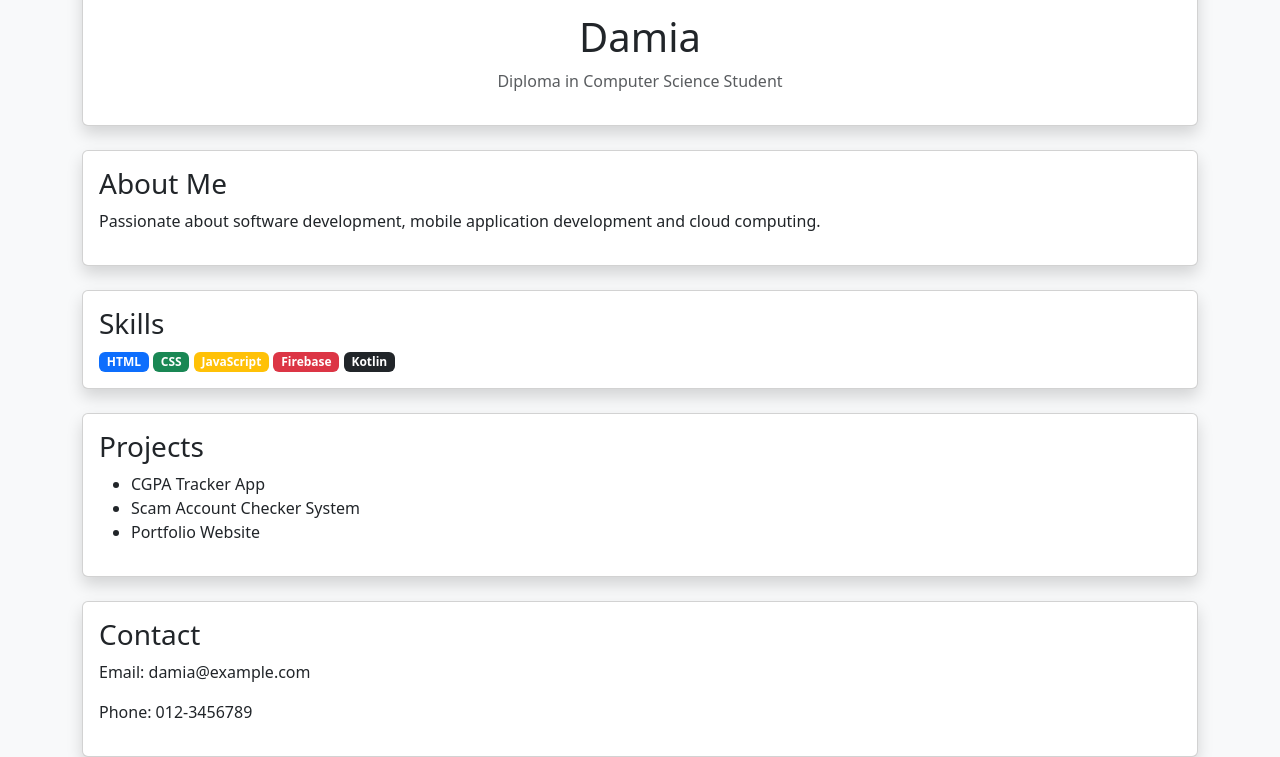
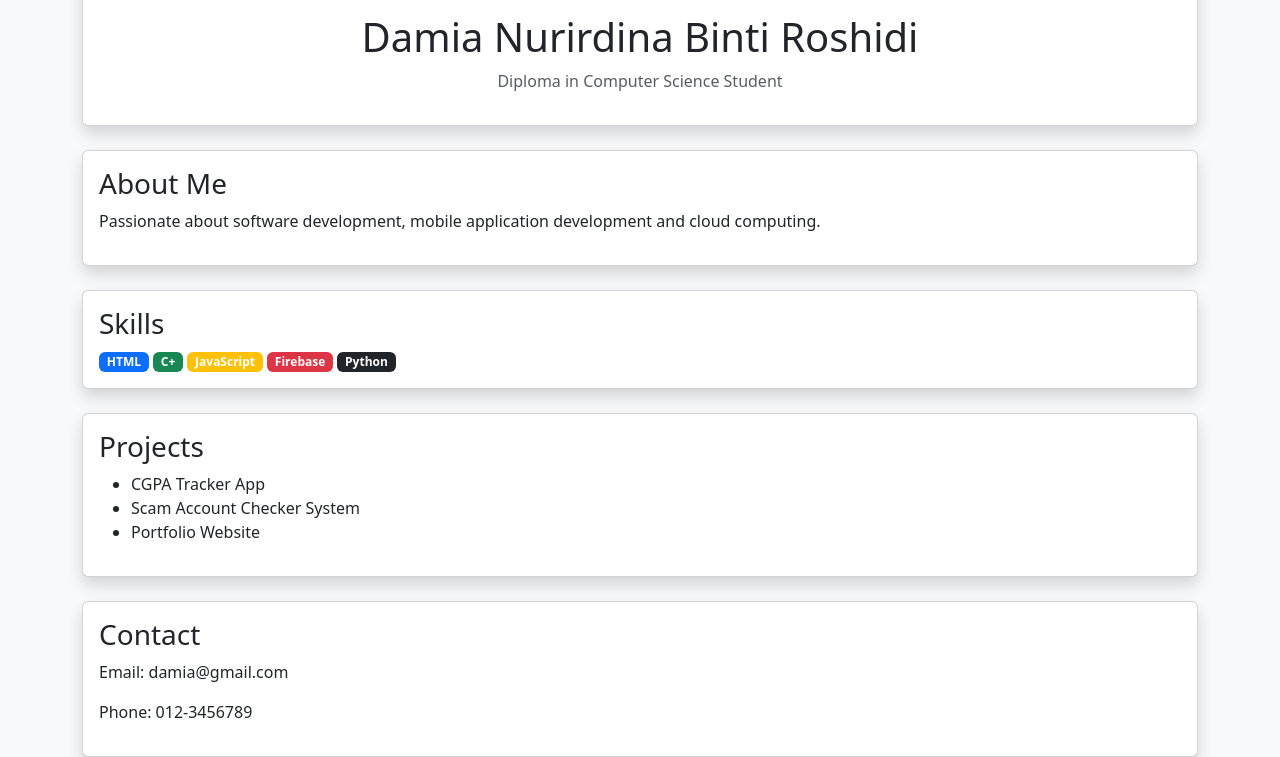
Before and after one commit to damiauptm/portfolio-website, a plain HTML site: page index.html in a window 1280 px wide. Shown: the part 84-841 px from the top of the page. Drawn offline with nearby package versions, Linux system fonts and the light colour scheme.

Commit message:
Update website

```diff
--- a/index.html
+++ b/index.html
@@ -21,7 +21,7 @@ rel="stylesheet">
      class="rounded-circle mb-3"
      width="150">
 
-<h1>Damia</h1>
+<h1>Damia Nurirdina Binti Roshidi</h1>
 
 <p class="text-muted">
 Diploma in Computer Science Student
@@ -53,10 +53,10 @@ mobile application development and cloud computing.
 <h3>Skills</h3>
 
 <span class="badge bg-primary">HTML</span>
-<span class="badge bg-success">CSS</span>
+<span class="badge bg-success">C+</span>
 <span class="badge bg-warning">JavaScript</span>
 <span class="badge bg-danger">Firebase</span>
-<span class="badge bg-dark">Kotlin</span>
+<span class="badge bg-dark">Python</span>
 
 </div>
 
@@ -84,7 +84,7 @@ mobile application development and cloud computing.
 
 <h3>Contact</h3>
 
-<p>Email: damia@example.com</p>
+<p>Email: damia@gmail.com</p>
 
 <p>Phone: 012-3456789</p>
 
```
